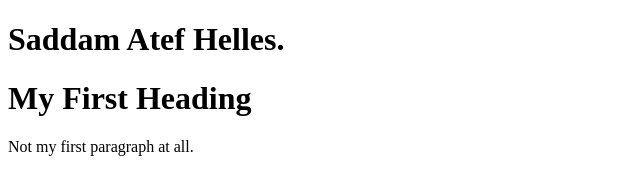
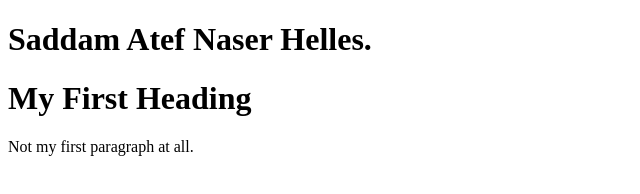
Before and after one commit to SaddamHelles/learning-log, a plain HTML site: page index.html in a window 1280 px wide. Shown: the whole page, without its empty margins (0-640 px from the left). Drawn offline with Linux system fonts and the light colour scheme.

Commit message:
added grandfather name

```diff
--- a/index.html
+++ b/index.html
@@ -7,7 +7,7 @@
     <title>Git & Github</title>
   </head>
   <body>
-    <h1>Saddam Atef Helles.</h1>
+    <h1>Saddam Atef Naser Helles.</h1>
     <h1>My First Heading</h1>
     <p>Not my first paragraph at all.</p>
   </body>
```
